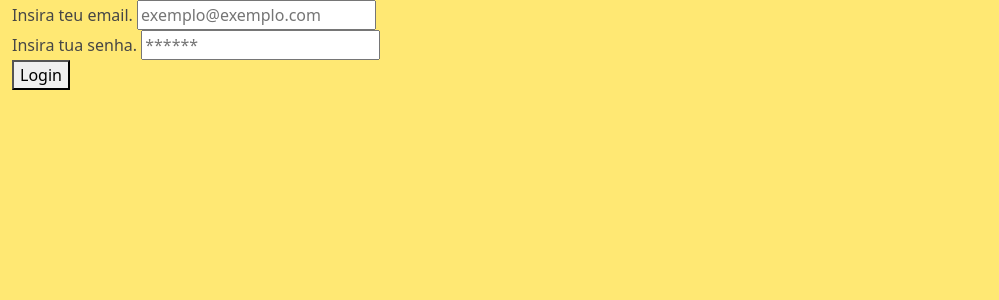
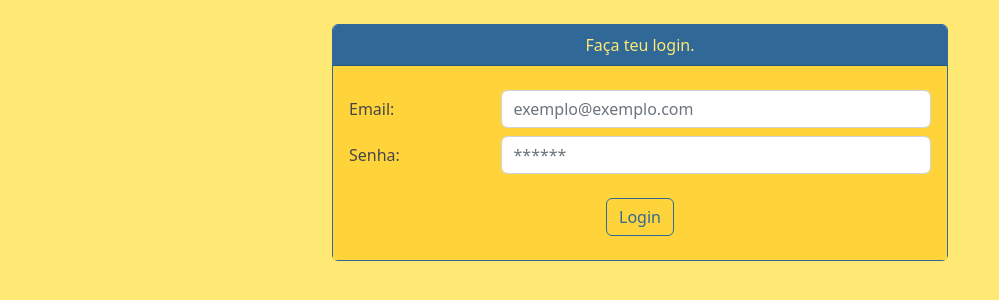
Before and after one commit to CarlosNR/Ston, a Flask app: page /read/cliente/login in a window 1280 px wide. Shown: the part 86-386 px from the top of the page, without its empty margins (0-999 px from the left). Run offline with Flask 2, Linux system fonts and the light colour scheme; some libraries are stand-ins or nearby versions.

Commit message:
front: logaCliente

```diff
--- a/src/static/css/main.css
+++ b/src/static/css/main.css
@@ -18,32 +18,67 @@ p{
 }
 
 hr{
+    /*font-size: calc([minimum size] + ([maximum size] - [minimum size]) * ((100vw - [minimum viewport width]) / ([maximum viewport width] - [minimum viewport width])));*/
     margin: calc(2px + (10 - 2) * ((100vw - 300px) / (1600 - 300))) !important;
 }
 
-#rowApresentacao{
+#rowHome{
     height: 86vh !important;
 }
 
-#colApresentacao{
+#colHome{
     transform: translate(0,-100%);
 }
 
-#textoApresentacao{
+#textoHome{
     margin: 0 !important;
     padding: 0 !important;
     border: solid 5px var(--azulClaro) !important;
     color: var(--azulClaro);
     border-radius: 7%;
+    font-size: calc(26px + (36 - 26) * ((100vw - 300px) / (1600 - 300))) !important;
+}
 
-    /*font-size: calc([minimum size] + ([maximum size] - [minimum size]) * ((100vw - [minimum viewport width]) /
-        ([maximum viewport width] - [minimum viewport width])));*/
-    font-size: calc(26px + (36 - 26) * ((100vw - 300px) / (1600 - 300))) !important;
+#textoFeedback{
+    margin: 0 !important;
+    padding: 0 !important;
+    border: solid 2px var(--azulClaro) !important;
+    color: var(--azulClaro);
+    font-size: calc(16px + (24 - 16) * ((100vw - 300px) / (1600 - 300))) !important;
+}
+
+#card{
+    border-color: var(--azulForte);
+}
+
+#cardHeader{
+    background-color: var(--azulForte);
+    color: var(--amareloClaro);
+}
+
+#cardBody{
+    background-color: var(--amareloForte);
+    color: var(--cinza);
+
+}
+
+#cardButton{
+    border-color: var(--azulForte);
+    color: var(--azulForte);
+}
+
+#cardButton:hover{
+    background-color: var(--azulClaro) !important;
+    color: var(--cinza) !important;
+}
+
+.form-label{
+    margin-bottom: 0 !important;
 }
 
 @media (max-width: 768) {
 
-    #colApresentacao{
+    #colHome{
         transform: translate(0,400%) !important;
     }
 }
--- a/src/static/js/validaCadastroClienteSenha.js
+++ b/src/static/js/validaCadastroCliente/Senha.js
@@ -5,7 +5,7 @@ const validarCadastroClienteSenha = async () => {
     const senha = senhaFormElement.value
 
     if(senha.length < 6){
-        senhaFormElement.setCustomValidity("senha invalido, inserir pelo menos 6 digitos.")
+        senhaFormElement.setCustomValidity("senha invalida, inserir pelo menos 6 digitos.")
         senhaFormElement.reportValidity()
     }else{
         senhaFormElement.setCustomValidity("")
--- /dev/null
+++ b/src/static/js/validaLoginCliente/Email.js
@@ -0,0 +1,15 @@
+const validarLoginClienteEmail = async () => {
+
+    const formLogin = document.forms["formLoginCliente"]
+    const emailFormElement = formLogin['email']
+    const email = emailFormElement.value
+
+    if (/^\w+([\.-]?\w+)*@\w+([\.-]?\w+)*(\.\w{2,3})+$/.test(email)){
+        emailFormElement.setCustomValidity("")
+    }
+    else{
+        emailFormElement.setCustomValidity("email invalido")
+        emailFormElement.reportValidity()
+    }
+
+}
--- /dev/null
+++ b/src/static/js/validaLoginCliente/Senha.js
@@ -0,0 +1,14 @@
+const validarLoginClienteSenha = async () => {
+
+    const formLogin = document.forms["formLoginCliente"]
+    const senhaFormElement = formLogin['senha']
+    const senha = senhaFormElement.value
+
+    if(senha.length < 6){
+        senhaFormElement.setCustomValidity("senha invalida, inserir pelo menos 6 digitos.")
+        senhaFormElement.reportValidity()
+    }else{
+        senhaFormElement.setCustomValidity("")
+    }
+
+}
--- a/src/templates/public/Clientes/logaCliente.html
+++ b/src/templates/public/Clientes/logaCliente.html
@@ -1,19 +1,49 @@
 {% extends "base.html" %}
 
 {% block content %}
+
 {% if nenhum %}
-    <p>Cliente não cadastrado ou data de nascimento errada</p>
-    {% endif %}
 
-<form action="/read/cliente/login" method="POST">
+    <div class="row justify-content-center align-items-center text-center mt-4">
+        <div class="col-8 col-sm-6">
+            <div class="border" id="textoFeedback">
+                <p>Cliente não cadastrado ou data de nascimento errada</p>
+            </div>
+        </div>
+    </div>
 
-    <label for="email">Insira teu email.</label>
-    <input type="text" name="email" placeholder="exemplo@exemplo.com">
-    <br>
-    <label for="senha">Insira tua senha.</label>
-    <input type="password" name="senha" placeholder="******">
-    <br>
-    <button type="submit">Login</button>
-</form>
+{% endif %}
+
+    <div class="row justify-content-center mt-4">
+        <div class="col-8 col-sm-6 align-items-center">
+            <div class="card" id="card">
+                <div class="card-header" id="cardHeader">
+                    <p>Faça teu login.</p>
+                </div>
+                <div class="card-body" id="cardBody">
+                    <form name="formLoginCliente" class action="/read/cliente/login" method="POST">
+                        <div class="row my-2 align-items-center">
+
+                            <div class="col-sm-3"><label for="email" class="form-label">Email:</label></div>
+                            <div class="col-sm-9"><input type="text" class="form-control" name="email" placeholder="exemplo@exemplo.com" onfocusout="validarLoginClienteEmail()"></div>
+                            </div>
+                            <div class="row my-2 align-items-center">
+
+                            <div class="col-sm-3"><label for="senha" class="form-label">Senha:</label></div>
+                            <div class="col-sm-9"><input type="password" class="form-control" name="senha" placeholder="******" onfocusout="validarLoginClienteSenha()"></div>
+
+                            <div class="col-12 mt-4 text-center"><button class="btn" type="submit" id="cardButton">Login</button></div>
+
+                        </div>
+
+                    </form>
+                </div>
+            </div>
+        </div>
+    </div>
+
+
+<script defer src="{{ url_for('static', filename='js/validaLoginCliente/Email.js') }}"></script>
+<script defer src="{{ url_for('static', filename='js/validaLoginCliente/Senha.js') }}"></script>
 
 {% endblock %}
```
Also changed, not shown: src/templates/public/Clientes/cadastraCliente.html (+5 -5 lines), src/templates/public/index.html (+5 -5 lines), src/static/js/validaCadastroCliente/Credito.js (renamed from src/static/js/validaCadastroClienteCredito.js), src/static/js/validaCadastroCliente/Data.js (renamed from src/static/js/validaCadastroClienteData.js), src/static/js/validaCadastroCliente/Email.js (renamed from src/static/js/validaCadastroClienteEmail.js), src/static/js/validaCadastroCliente/Nome.js (renamed from src/static/js/validaCadastroClienteNome.js).
